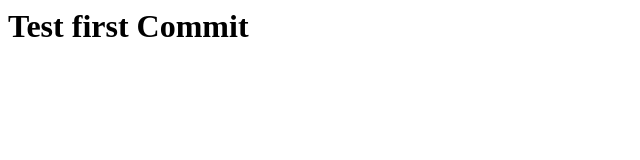
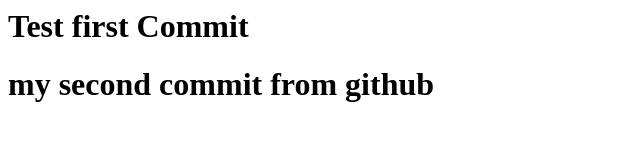
Before and after one commit to sureshsvs84/ttui-clm-select-offering, a plain HTML site: page index.html in a window 1280 px wide. Shown: the whole page, without its empty margins (0-640 px from the left). Drawn offline with Linux system fonts and the light colour scheme.

Commit message:
added line
comment added

```diff
--- a/index.html
+++ b/index.html
@@ -1 +1,2 @@
 <h1>Test first Commit</h1>
+<h1>my second commit from github</h1>
```
